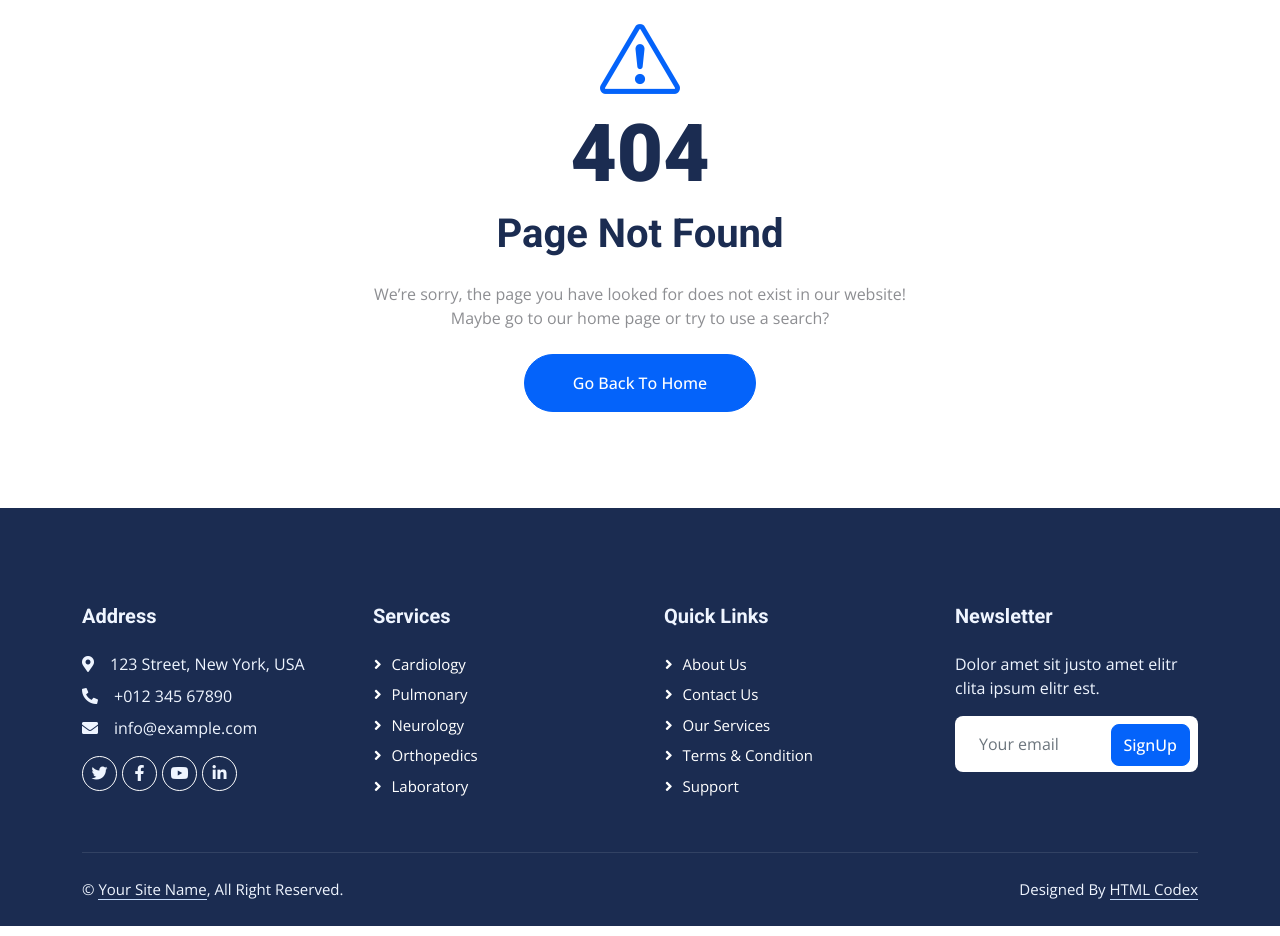
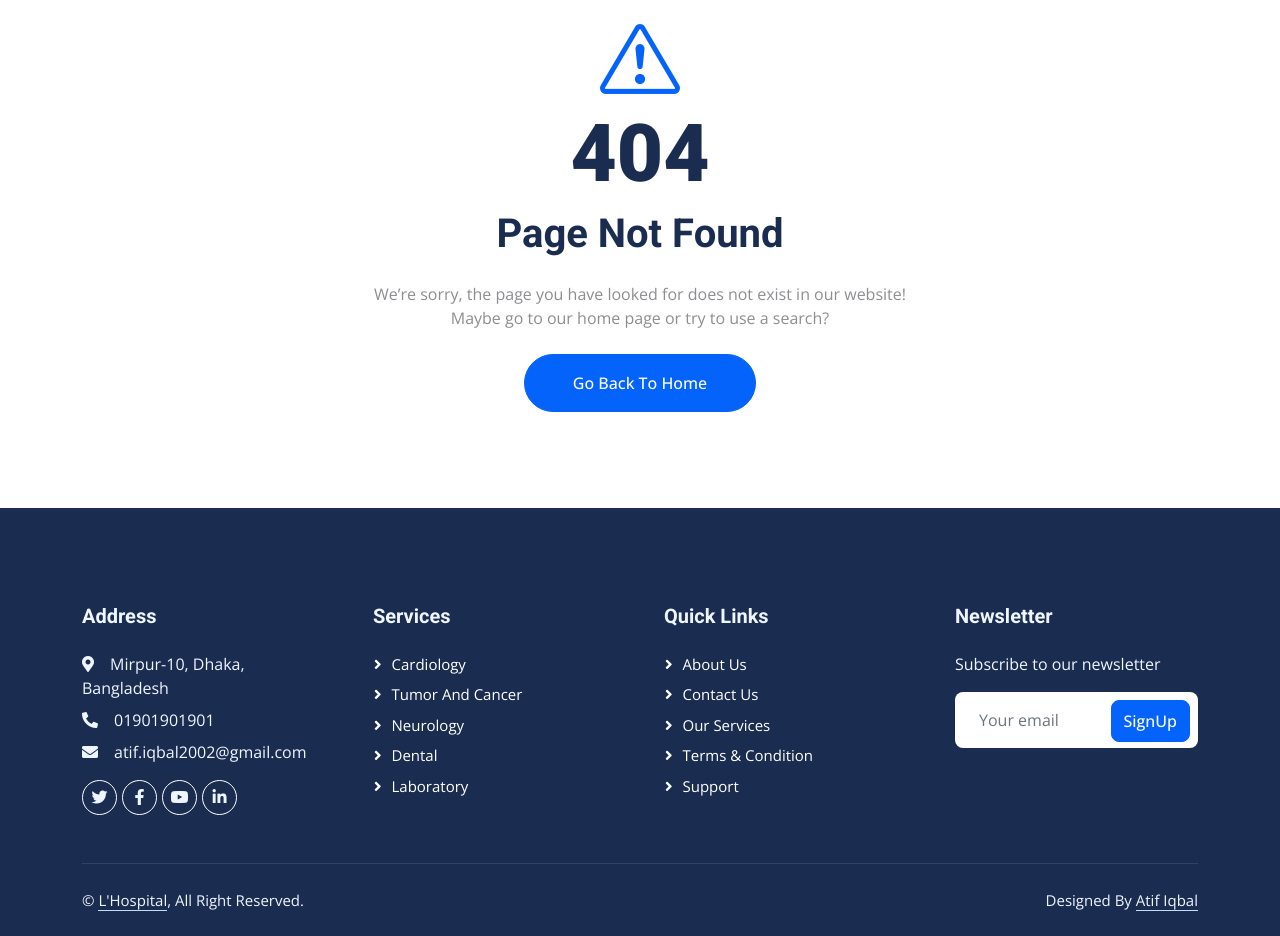
Before and after one commit to spine-uwu/L-Hospital, a plain HTML site: page dental.html in a window 1280 px wide. Shown: the part 523-1459 px from the top of the page. Drawn offline with nearby package versions, Linux system fonts and the light colour scheme.

Commit message:
footer change

```diff
--- a/dental.html
+++ b/dental.html
@@ -142,9 +142,9 @@
             <div class="row g-5">
                 <div class="col-lg-3 col-md-6">
                     <h5 class="text-light mb-4">Address</h5>
-                    <p class="mb-2"><i class="fa fa-map-marker-alt me-3"></i>123 Street, New York, USA</p>
-                    <p class="mb-2"><i class="fa fa-phone-alt me-3"></i>+012 345 67890</p>
-                    <p class="mb-2"><i class="fa fa-envelope me-3"></i>info@example.com</p>
+                    <p class="mb-2"><i class="fa fa-map-marker-alt me-3"></i>Mirpur-10, Dhaka, Bangladesh</p>
+                    <p class="mb-2"><i class="fa fa-phone-alt me-3"></i>01901901901</p>
+                    <p class="mb-2"><i class="fa fa-envelope me-3"></i>atif.iqbal2002@gmail.com</p>
                     <div class="d-flex pt-2">
                         <a class="btn btn-outline-light btn-social rounded-circle" href=""><i class="fab fa-twitter"></i></a>
                         <a class="btn btn-outline-light btn-social rounded-circle" href=""><i class="fab fa-facebook-f"></i></a>
@@ -154,23 +154,23 @@
                 </div>
                 <div class="col-lg-3 col-md-6">
                     <h5 class="text-light mb-4">Services</h5>
-                    <a class="btn btn-link" href="">Cardiology</a>
-                    <a class="btn btn-link" href="">Pulmonary</a>
-                    <a class="btn btn-link" href="">Neurology</a>
-                    <a class="btn btn-link" href="">Orthopedics</a>
+                    <a class="btn btn-link" href="cardiology.html">Cardiology</a>
+                    <a class="btn btn-link" href="tumor&cancer.html">Tumor and Cancer</a>
+                    <a class="btn btn-link" href="neurology.html">Neurology</a>
+                    <a class="btn btn-link" href="dental.html">Dental</a>
                     <a class="btn btn-link" href="">Laboratory</a>
                 </div>
                 <div class="col-lg-3 col-md-6">
                     <h5 class="text-light mb-4">Quick Links</h5>
-                    <a class="btn btn-link" href="">About Us</a>
+                    <a class="btn btn-link" href="aboutus.html">About Us</a>
                     <a class="btn btn-link" href="">Contact Us</a>
-                    <a class="btn btn-link" href="">Our Services</a>
+                    <a class="btn btn-link" href="service.html">Our Services</a>
                     <a class="btn btn-link" href="">Terms & Condition</a>
                     <a class="btn btn-link" href="">Support</a>
                 </div>
                 <div class="col-lg-3 col-md-6">
                     <h5 class="text-light mb-4">Newsletter</h5>
-                    <p>Dolor amet sit justo amet elitr clita ipsum elitr est.</p>
+                    <p>Subscribe to our newsletter</p>
                     <div class="position-relative mx-auto" style="max-width: 400px;">
                         <input class="form-control border-0 w-100 py-3 ps-4 pe-5" type="text" placeholder="Your email">
                         <button type="button" class="btn btn-primary py-2 position-absolute top-0 end-0 mt-2 me-2">SignUp</button>
@@ -182,11 +182,11 @@
             <div class="copyright">
                 <div class="row">
                     <div class="col-md-6 text-center text-md-start mb-3 mb-md-0">
-                        &copy; <a class="border-bottom" href="#">Your Site Name</a>, All Right Reserved.
+                        &copy; <a class="border-bottom" href="#">L'Hospital</a>, All Right Reserved.
                     </div>
                     <div class="col-md-6 text-center text-md-end">
                         <!--/*** This template is free as long as you keep the footer author’s credit link/attribution link/backlink. If you'd like to use the template without the footer author’s credit link/attribution link/backlink, you can purchase the Credit Removal License from "https://htmlcodex.com/credit-removal". Thank you for your support. ***/-->
-                        Designed By <a class="border-bottom" href="https://htmlcodex.com">HTML Codex</a>
+                        Designed By <a class="border-bottom" href="https://github.com/spine-uwu">Atif Iqbal</a>
                     </div>
                 </div>
             </div>
```
Also changed, not shown: aboutus.html (+13 -13 lines), cardiology.html (+12 -12 lines), ehospital.html (+12 -12 lines), index.html (+11 -11 lines), neurology.html (+12 -12 lines), orthopedics.html (+12 -12 lines), service.html (+12 -12 lines), tumor&cancer.html (+12 -12 lines).
